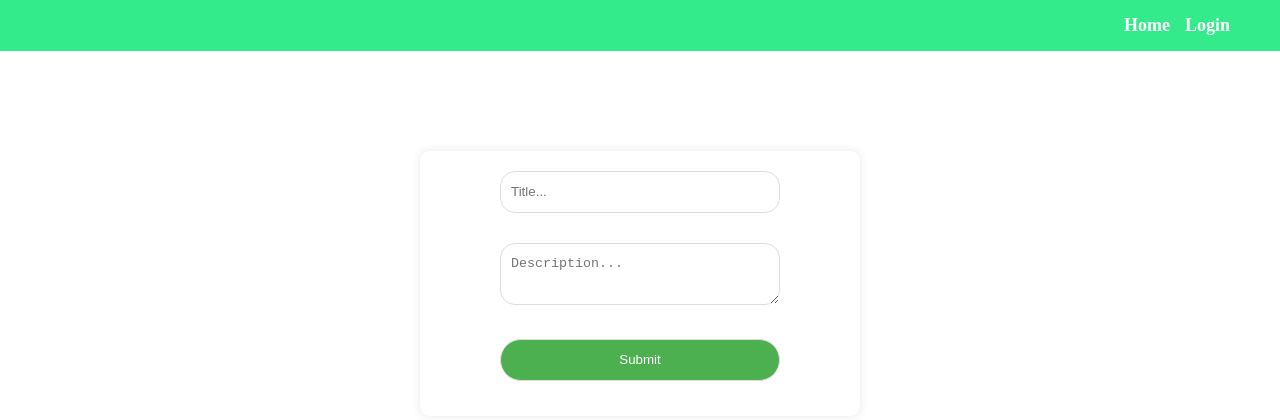
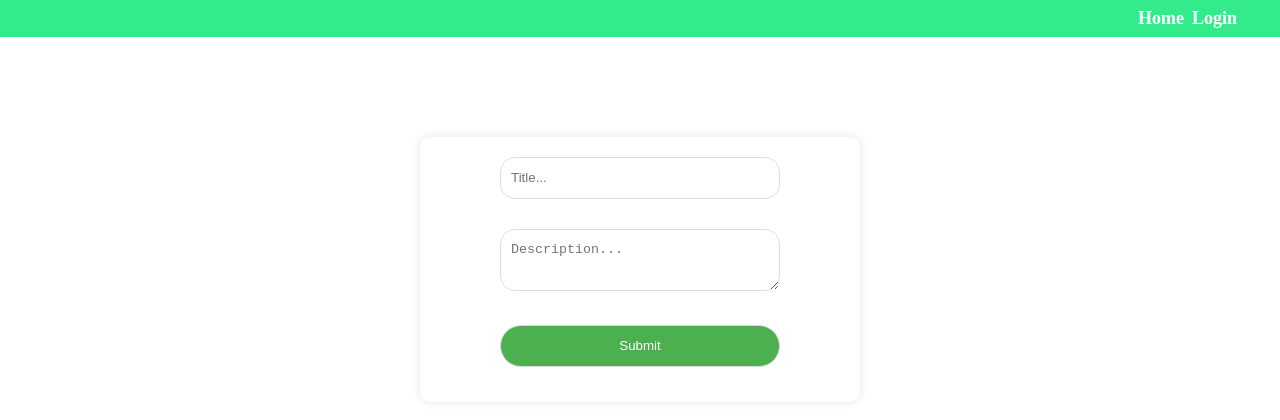
Before and after one commit to Olajidecodez/offi, a React (Create React App) app: page /Createpost in a window 1280 px wide. Shown: the top 420 px of the page. Built offline with nearby package versions, Linux system fonts and the light colour scheme; no server answers; the HTML template or start-up script is replaced by a standard one.

Commit message:
Fixed css for navbar

```diff
--- a/src/components/navbar.css
+++ b/src/components/navbar.css
@@ -1,6 +1,6 @@
 .navBar {
   background-color: #34eb8c;
-  padding: 15px;
+  padding: 8px;
   display: flex;
   justify-content: space-between;
   align-items: center;
@@ -8,7 +8,7 @@
 
 .link {
   display: flex;
-  gap: 15px;
+  gap: 8px;
   margin-left: auto;
   margin-right: 35px;
 }
--- a/src/pages/createpost/create-form.css
+++ b/src/pages/createpost/create-form.css
@@ -1,13 +1,9 @@
 form {
   max-width: 400px;
-  margin: 0 auto;
-  margin-top: 40px;
+  margin: 100px auto;
   border-radius: 10px;
   padding: 20px;
   box-shadow: 0 0 10px rgba(0, 0, 0, 0.1);
-  max-width: 400px;
-  margin-top: 100px;
-  margin: 1 auto;
 }
 
 input,
@@ -23,7 +19,6 @@ textarea {
 }
 
 p {
-  color: red;
   margin-top: 10px;
   margin-bottom: 15px;
 }
```
Also changed, not shown: firebase.json (added), 1 other file (tests, documents, lock files or other folders).
